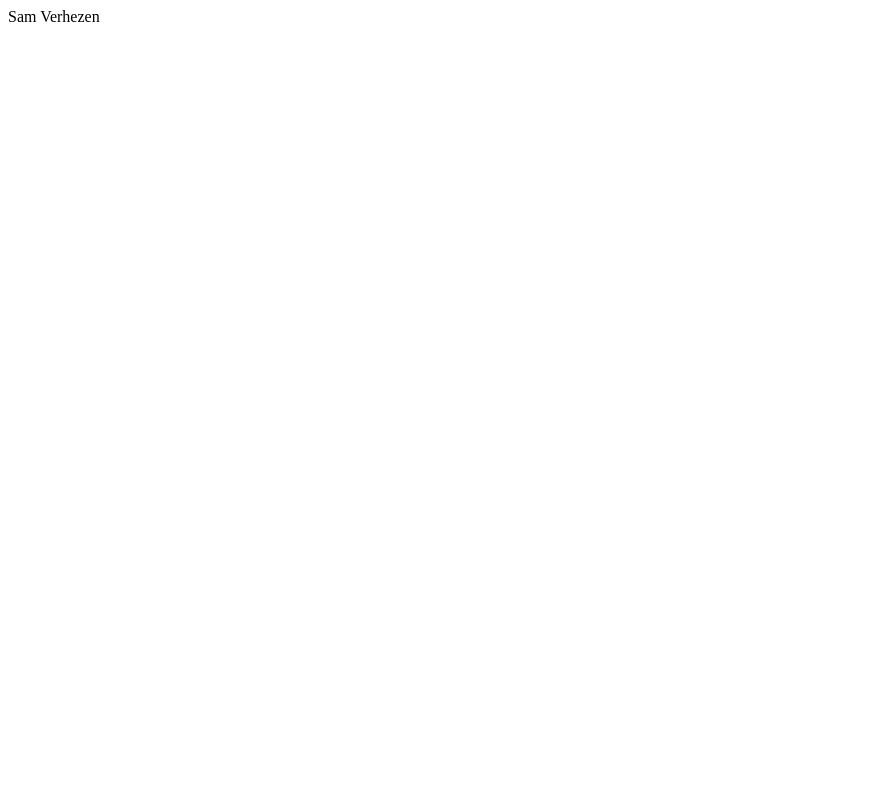
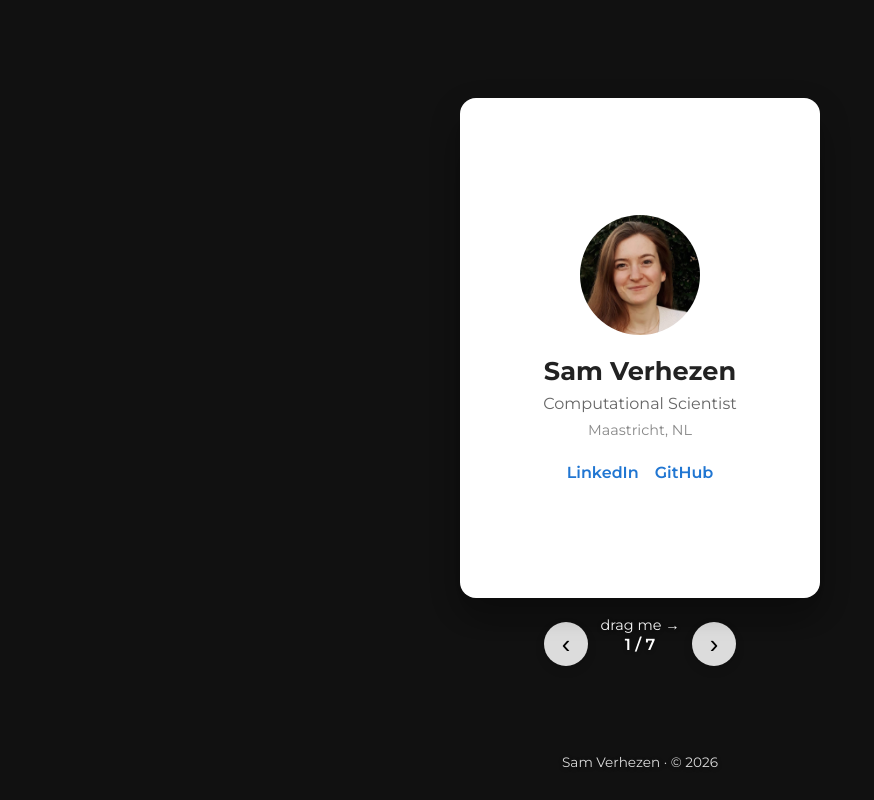
Before and after one commit to samverh/cv, a React (Vite) app: page / in a window 1280 px wide. Shown: the whole page, without its empty margins (0-874 px from the left). Built offline with nearby package versions, Linux system fonts and the light colour scheme.

Commit message:
Wire App with background, footer, CardStack, and global styles

```diff
--- /dev/null
+++ b/src/App.css
@@ -0,0 +1,28 @@
+.app {
+  min-height: 100vh;
+  display: flex;
+  flex-direction: column;
+  position: relative;
+}
+.app__background {
+  position: fixed;
+  inset: 0;
+  background-size: cover;
+  background-position: center;
+  filter: brightness(0.7);
+  z-index: -1;
+}
+.app__main {
+  flex: 1;
+  display: flex;
+  align-items: center;
+  justify-content: center;
+  padding: 80px 16px 40px;
+}
+.app__footer {
+  text-align: center;
+  color: rgba(255, 255, 255, 0.85);
+  padding: 16px;
+  font-size: 0.85rem;
+  text-shadow: 0 1px 4px rgba(0, 0, 0, 0.4);
+}
--- a/src/App.tsx
+++ b/src/App.tsx
@@ -1,3 +1,20 @@
+import { CardStack } from './components/CardStack';
+import { cards } from './data/cards';
+import './App.css';
+
 export default function App() {
-  return <main>Sam Verhezen</main>;
+  return (
+    <div className="app">
+      <div
+        className="app__background"
+        style={{ backgroundImage: 'url(/cv/images/background_1.jpg)' }}
+      />
+      <main className="app__main">
+        <CardStack cards={cards} />
+      </main>
+      <footer className="app__footer">
+        <p>Sam Verhezen · © {new Date().getFullYear()}</p>
+      </footer>
+    </div>
+  );
 }
--- a/src/main.tsx
+++ b/src/main.tsx
@@ -1,6 +1,7 @@
 import React from 'react';
 import ReactDOM from 'react-dom/client';
 import App from './App';
+import './styles/globals.css';
 
 ReactDOM.createRoot(document.getElementById('root')!).render(
   <React.StrictMode>
--- /dev/null
+++ b/src/styles/globals.css
@@ -0,0 +1,17 @@
+@import url('https://fonts.googleapis.com/css2?family=Montserrat:wght@300;400;600;700&display=swap');
+
+* {
+  box-sizing: border-box;
+}
+html,
+body {
+  margin: 0;
+  padding: 0;
+  font-family: 'Montserrat', system-ui, sans-serif;
+  color: #222;
+  background: #111;
+  -webkit-font-smoothing: antialiased;
+}
+#root {
+  min-height: 100vh;
+}
```
Also changed, not shown: 1 other file (tests, documents, lock files or other folders).
